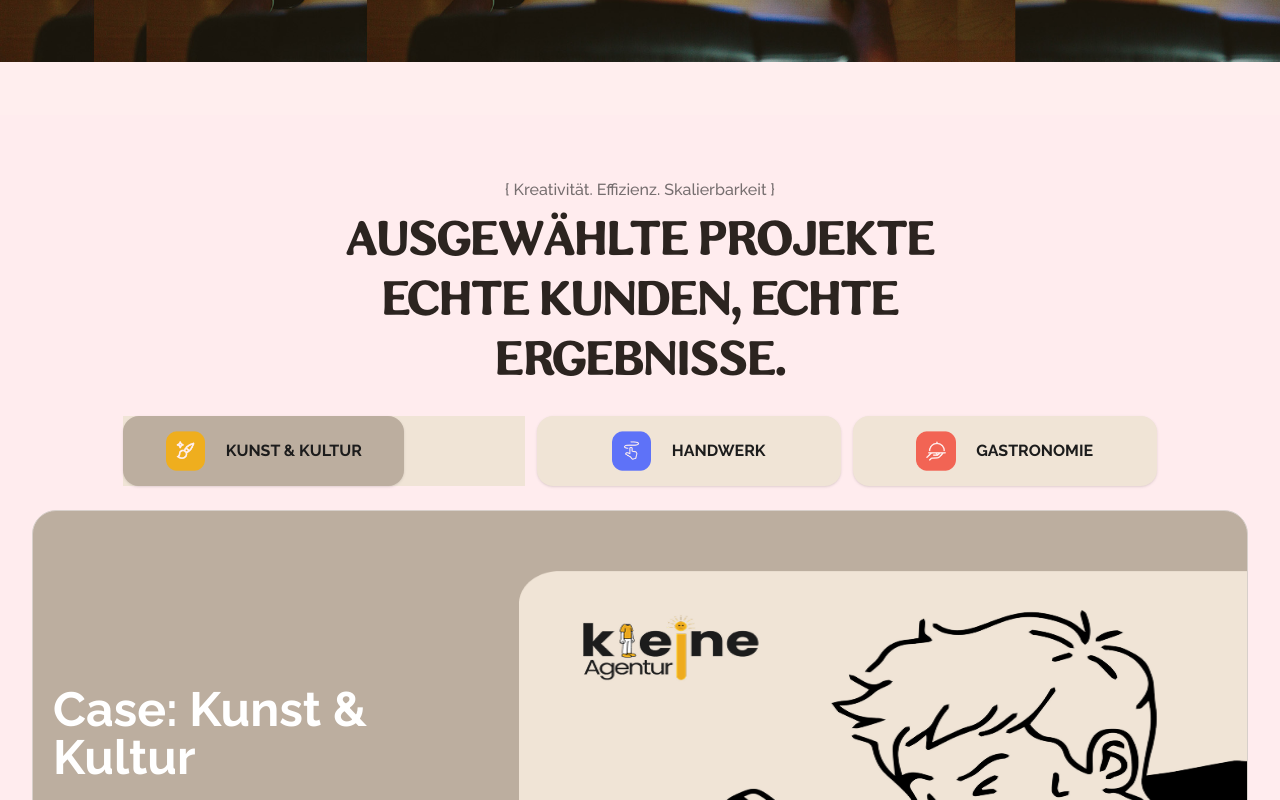
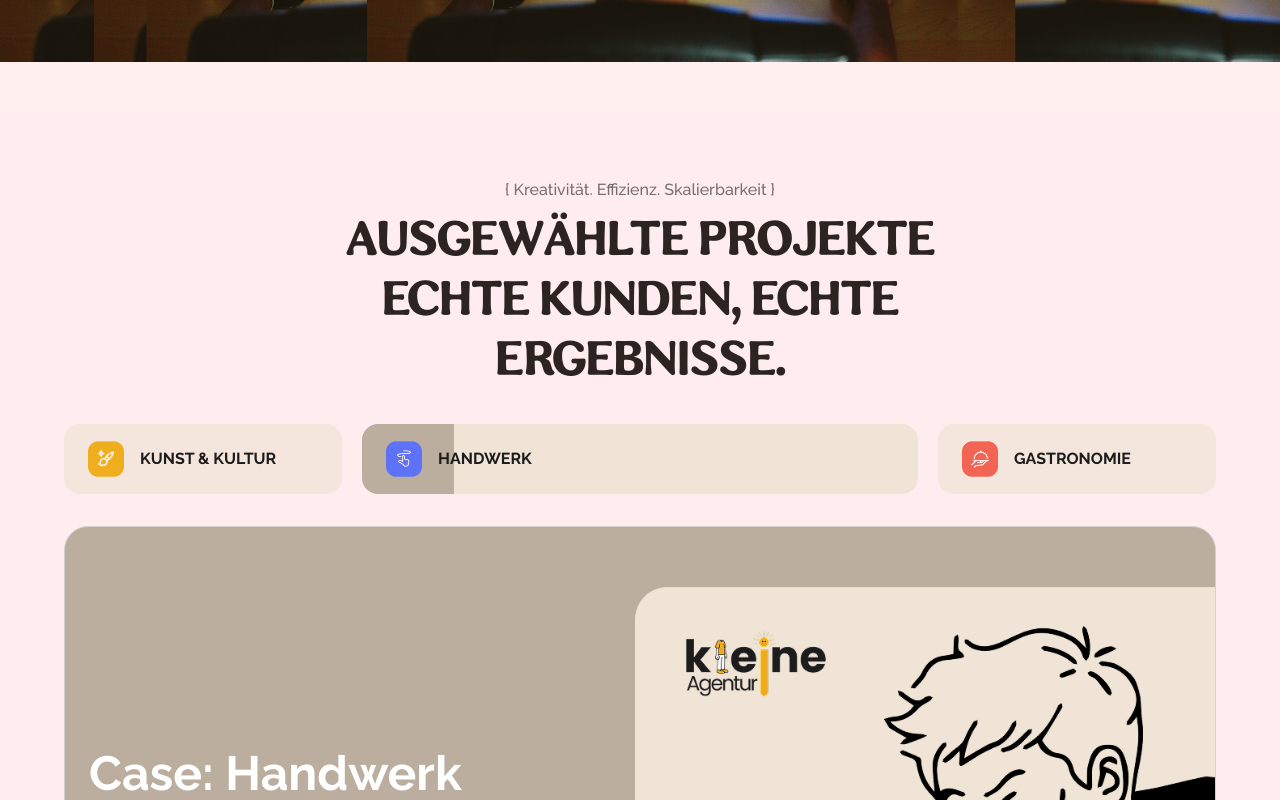
Before and after one commit to hafizahteshamali/kleine_german, a React (Vite) app in the folder frontend/: page / in a window 1280 px wide. Shown: the part 3877-4677 px from the top of the page. Built offline with nearby package versions, Linux system fonts and the light colour scheme.

Commit message:
updated with animation

```diff
--- /dev/null
+++ b/frontend/src/components/AnimatedText.jsx
@@ -0,0 +1,57 @@
+"use client"
+
+import { useEffect, useRef, useState } from "react"
+
+export default function AnimatedText({ text, className = "" }) {
+  const ref = useRef(null)
+  const [scrollProgress, setScrollProgress] = useState(0)
+
+  useEffect(() => {
+    const handleScroll = () => {
+      if (!ref.current) return
+
+      const rect = ref.current.getBoundingClientRect()
+      const windowHeight = window.innerHeight
+
+      // viewport ke center ke aas-paas range define karo (50%)
+      const start = windowHeight * 0.5 // jab top 50% viewport tak aaye
+      const end = -rect.height * 0.5 // jab bottom 50% tak chala jaye
+
+      // normalize progress between 0 → 1 within that range
+      const totalRange = start - end
+      const current = start - rect.top
+      const progress = Math.min(Math.max(current / totalRange, 0), 1)
+
+      setScrollProgress(progress)
+    }
+
+    window.addEventListener("scroll", handleScroll)
+    handleScroll()
+
+    return () => {
+      window.removeEventListener("scroll", handleScroll)
+    }
+  }, [])
+
+  const totalChars = text.length
+  const visibleChars = Math.floor(totalChars * scrollProgress)
+
+  return (
+    <div
+      ref={ref}
+      className={`inline-block text-black text-5xl font-semibold ${className}`}
+    >
+      {text.split("").map((char, index) => (
+        <span
+          key={index}
+          style={{
+            opacity: index < visibleChars ? 1 : 0.2,
+            transition: "opacity 0.3s ease-in-out",
+          }}
+        >
+          {char}
+        </span>
+      ))}
+    </div>
+  )
+}
--- a/frontend/src/pages/Home/elements/Banner.jsx
+++ b/frontend/src/pages/Home/elements/Banner.jsx
@@ -204,7 +204,7 @@ const Banner = ({ homeBannerData, homeMainHeading }) => {
             </div>
 
             <h1
-              className="text-4xl sm:text-6xl md:text-7xl lg:text-8xl lg:rotate-[-2deg]"
+              className="text-4xl sm:text-6xl md:text-7xl lg:text-8xl lg:rotate-[-1deg]"
               data-aos="zoom-in"
               data-aos-delay="700"
               data-aos-once="false"
--- a/frontend/src/pages/Home/elements/Creat_Effic_Effici.jsx
+++ b/frontend/src/pages/Home/elements/Creat_Effic_Effici.jsx
@@ -1,17 +1,86 @@
-import { FiStar } from "react-icons/fi"
+"use client"
+
+import { useState, useEffect } from "react"
 import Button from "../../../components/Button"
+import AnimatedText from "../../../components/AnimatedText"
 
 const Creat_Effic_Effici = ({ processSteps }) => {
-    const { subTitle, text1, text2, text3 } = processSteps;
+  const { subTitle, text1, text2, text3 } = processSteps
+
+  const [activeTab, setActiveTab] = useState(0)
+  const [progress, setProgress] = useState(0)
+  const [isAnimating, setIsAnimating] = useState(true)
+
+  const tabs = [
+    {
+      id: 0,
+      name: "Kunst & Kultur",
+      icon: "/assets/images/home/brush.png",
+      title: "Case: Kunst & Kultur",
+      description:
+        "Ein Atelier wollte sichtbar werden, ohne seine Seele zu verlieren. Wir gaben ein Signatur-Logo und eine Website, die Bilder atmen lässt.",
+      image: "/assets/images/home/kunst-img.png",
+    },
+    {
+      id: 1,
+      name: "Handwerk",
+      icon: "/assets/images/home/handwerk.png",
+      title: "Case: Handwerk",
+      description: "Handwerk Beschreibung hier einfügen...",
+      image: "/assets/images/home/kunst-img.png",
+    },
+    {
+      id: 2,
+      name: "Gastronomie",
+      icon: "/assets/images/home/Gastronomie.png",
+      title: "Case: Gastronomie",
+      description: "Gastronomie Beschreibung hier einfügen...",
+      image: "/assets/images/home/kunst-img.png",
+    },
+  ]
+
+  useEffect(() => {
+    if (isAnimating) {
+      const timer = setInterval(() => {
+        setProgress((prev) => {
+          if (prev >= 100) {
+            clearInterval(timer)
+            setIsAnimating(false)
+
+            // Auto switch to next tab
+            setTimeout(() => {
+              const nextTab = (activeTab + 1) % tabs.length
+              setActiveTab(nextTab)
+              setProgress(0)
+              setIsAnimating(true)
+            }, 800)
+
+            return 100
+          }
+          return prev + 1
+        })
+      }, 50)
+      return () => clearInterval(timer)
+    }
+  }, [isAnimating, activeTab])
+
+  const handleTabClick = (index) => {
+    setActiveTab(index)
+    setProgress(0)
+    setIsAnimating(true)
+  }
+
+  const activeTabData = tabs[activeTab]
+
   return (
     <>
       <section className="w-full bg-[#FFECEE] py-12 md:py-16">
         <div className="mx-auto container">
-                    <div className="w-[95%] mx-auto">
-                        {/* Eyebrow */}
-                        <p className="text-center text-xs md:text-[16px] opacity-60 font-[500] text-[var(--text-color)]">{"{ Kreativität. Effizienz. Skalierbarkeit }"}</p>
+          <div className="w-[90%] mx-auto">
+            <p className="text-center text-xs md:text-[16px] opacity-60 font-[500] text-[var(--text-color)]">
+              {"{ Kreativität. Effizienz. Skalierbarkeit }"}
+            </p>
 
-                        {/* Heading */}
             <h1 className="mt-3 text-center text-2xl sm:text-3xl md:text-5xl font-extrabold tracking-tight uppercase text-[#2C2420] leading-tight">
               AUSGEWÄHLTE PROJEKTE
               <br className="hidden md:block" />
@@ -20,58 +89,65 @@ const Creat_Effic_Effici = ({ processSteps }) => {
               ERGEBNISSE.
             </h1>
 
-                        {/* Category Pills */}
-                        <div className="mt-6 flex flex-wrap items-center justify-center gap-3">
-                            {/* Active: Kunst & Kultur */}
-                            <div className="w-full sm:w-[48%] md:w-[33%] bg-[#F0E4D6] h-[70px]">
-                                <button
-                                    type="button"
-                                    className="flex h-full w-full sm:w-[70%] bg-[#BCAE9F] uppercase justify-center items-center gap-3 sm:gap-5 rounded-2xl px-3 sm:px-4 py-2 text-[14px] sm:text-[16px] font-[700] text-[var(--text-color)] shadow-sm"
+            {/* Tabs Row */}
+            <div
+              className="
+                mt-8 flex flex-col md:flex-row justify-center md:justify-between
+                items-stretch gap-4 md:gap-5
+              "
             >
-                                    <img src="/assets/images/home/brush.png" className="h-8 w-8 sm:h-10 sm:w-10 object-contain" alt="" />
-                                    Kunst & Kultur
-                                </button>
+              {tabs.map((tab, index) => (
+                <div
+                  key={tab.id}
+                  onClick={() => handleTabClick(index)}
+                  className={`relative rounded-2xl overflow-hidden cursor-pointer transition-all duration-700 ease-in-out flex-shrink-0
+                    ${
+                      activeTab === index
+                        ? "bg-[#F0E4D6] md:flex-grow-[2]"
+                        : "bg-[#F0E4D6]/70 hover:bg-[#F0E4D6]/90 md:flex-grow"
+                    }
+                    h-[65px] sm:h-[70px] w-full md:w-auto
+                  `}
+                >
+                  {/* Overlay Progress Bar */}
+                  {activeTab === index && (
+                    <div
+                      className="absolute top-0 left-0 h-full bg-[#BCAE9F] transition-[width] duration-300 ease-linear"
+                      style={{ width: `${progress}%` }}
+                    ></div>
+                  )}
+
+                  {/* Text & Icon */}
+                  <div className="absolute inset-0 z-10 flex items-center justify-start pl-6 gap-3 sm:gap-4 text-[14px] sm:text-[16px] font-[700] text-[var(--text-color)] uppercase">
+                    <img src={tab.icon || "/placeholder.svg"} alt="" className="h-7 w-7 sm:h-9 sm:w-9 object-contain" />
+                    {tab.name}
+                  </div>
+                </div>
+              ))}
             </div>
 
-                            {/* Handwerk */}
-                            <div className="w-full sm:w-[48%] md:w-[25%] h-[70px]">
-                                <button
-                                    type="button"
-                                    className="flex h-full w-full bg-[#F0E4D6] uppercase justify-center items-center gap-3 sm:gap-5 rounded-2xl px-3 sm:px-4 py-2 text-[14px] sm:text-[16px] font-[700] text-[var(--text-color)] shadow-sm"
-                                >
-                                    <img src="/assets/images/home/handwerk.png" className="h-8 w-8 sm:h-10 sm:w-10 object-contain" alt="" />
-                                    Handwerk
-                                </button>
+            {/* Case Card */}
+            <div className="mt-8 overflow-hidden rounded-3xl border border-[#D7CFCA] bg-[#BCAE9F]">
+              <div className="flex flex-col md:flex-row justify-between h-auto md:h-[600px]">
+                {/* Left */}
+                <div className="w-full md:w-[40%] p-6 text-white flex flex-col justify-center items-start">
+                  <h3 className="text-3xl sm:text-4xl md:text-5xl font-bold">{activeTabData.title}</h3>
+                  <p className="mt-4 text-[15px] sm:text-[16px] font-[500] leading-6 text-white/90">
+                    {activeTabData.description}
+                  </p>
+                  <Button
+                    text="Nehmen Sie Kontakt auf"
+                    className="mt-6 rounded-full bg-white px-5 py-3 text-xs sm:text-sm font-semibold text-[#2C2420] shadow-sm transition-shadow hover:shadow"
+                  />
                 </div>
 
-                            {/* Gastronomie */}
-                            <div className="w-full sm:w-[48%] md:w-[25%] h-[70px]">
-                                <button
-                                    type="button"
-                                    className="flex h-full w-full bg-[#F0E4D6] uppercase justify-center items-center gap-3 sm:gap-5 rounded-2xl px-3 sm:px-4 py-2 text-[14px] sm:text-[16px] font-[700] text-[var(--text-color)] shadow-sm"
-                                >
-                                    <img src="/assets/images/home/Gastronomie.png" className="h-8 w-8 sm:h-10 sm:w-10 object-contain" alt="" />
-                                    Gastronomie
-                                </button>
-                            </div>
-                        </div>
-
-                        {/* Case Card - Using Flex instead of Grid */}
-                        <div className="mt-6 overflow-hidden rounded-3xl border border-[#D7CFCA] bg-[#BCAE9F]">
-                            <div className="flex flex-col md:flex-row justify-between h-auto md:h-[600px]">
-                                {/* Left Text Panel - 1/3 width on desktop */}
-                                <div className="w-full md:w-[40%] p-4 sm:p-5 text-white flex flex-col justify-center items-start">
-                                    <h3 className="text-3xl sm:text-4xl md:text-5xl font-bold">Case: Kunst &amp; Kultur</h3>
-                                    <p className="mt-4 text-[14px] sm:text-[16px] font-[500] leading-6 text-white/90">
-                                        Ein Atelier wollte sichtbar werden, ohne seine Seele zu verlieren. Wir gaben ein Signatur-Logo und eine
-                                        Website, die Bilder atmen lässt.
-                                    </p>
-                                    <Button text="Nehmen Sie Kontakt auf" className="mt-6 rounded-full bg-white px-4 sm:px-5 py-2 sm:py-3 text-xs sm:text-sm font-semibold text-[#2C2420] shadow-sm transition-shadow hover:shadow" />
-                                </div>
-
-                                {/* Right Image Panel */}
-                                <div className="w-full md:w-[60%] min-h-[300px] sm:h-[400px] md:h-[100%] flex justify-center rounded-4xl overflow-hidden lg:justify-end items-end mt-4 md:mt-0">
-                                    <img src="/assets/images/home/kunst-img.png" className="h-[90%] w-full object-cover md:object-fill" alt="" />
+                {/* Right */}
+                <div className="w-full md:w-[60%] min-h-[300px] sm:h-[400px] md:h-[100%] flex justify-center overflow-hidden lg:justify-end items-end mt-4 md:mt-0">
+                  <img
+                    src={activeTabData.image || "/placeholder.svg"}
+                    className="h-[90%] object-cover md:object-contain transition-opacity duration-500"
+                    alt=""
+                  />
                 </div>
               </div>
             </div>
@@ -79,18 +155,36 @@ const Creat_Effic_Effici = ({ processSteps }) => {
         </div>
       </section>
 
-            <div className=" w-full mt-[50px]">
-                <div className="container mx-auto">
-                    <div className="w-[95%] mx-auto lg:mx-5 lg:w-[50%] flex flex-col justify-center items-start gap-5">
-                        <p className="text-[var(--text-color)] font-[500]">{subTitle}</p>
-                        <h2 className="text-2xl font-[700] leading-9">{text1}</h2>
-                        <div>
-                            <p className="text-[var(--text-color)] font-[400]">{text2}</p>
-                            <p className="text-[var(--text-color)] font-[400]">{text3}</p>
+      {/* Bottom Text */}
+      <div className="w-full mt-12 px-4 sm:px-6 lg:px-8">
+  <div className="max-w-7xl mx-auto">
+    <div className="flex flex-col justify-center items-start gap-4 sm:gap-6 md:gap-8">
+
+      {/* Subtitle */}
+      <p className="text-[var(--text-color)] font-medium text-base sm:text-lg md:text-xl">
+        {subTitle}
+      </p>
+
+      {/* Animated Heading */}
+      <AnimatedText
+        text={text1}
+        className="text-3xl sm:text-5xl md:text-6xl lg:text-7xl font-bold leading-tight sm:leading-snug"
+      />
+
+      {/* Supporting Paragraphs */}
+      <div className="flex flex-col gap-2 sm:gap-3 md:gap-4">
+        <p className="text-[var(--text-color)] text-2xl sm:text-3xl md:text-4xl font-normal">
+          {text2}
+        </p>
+        <p className="text-[var(--text-color)] text-2xl sm:text-3xl md:text-4xl font-normal leading-relaxed">
+          {text3}
+        </p>
+      </div>
+
     </div>
   </div>
 </div>
-            </div>
+
     </>
   )
 }
```
Also changed, not shown: frontend/src/pages/Home/elements/FlexibleModern.jsx (+27 -4 lines). Lines whose indentation alone changed are shown as unchanged.
